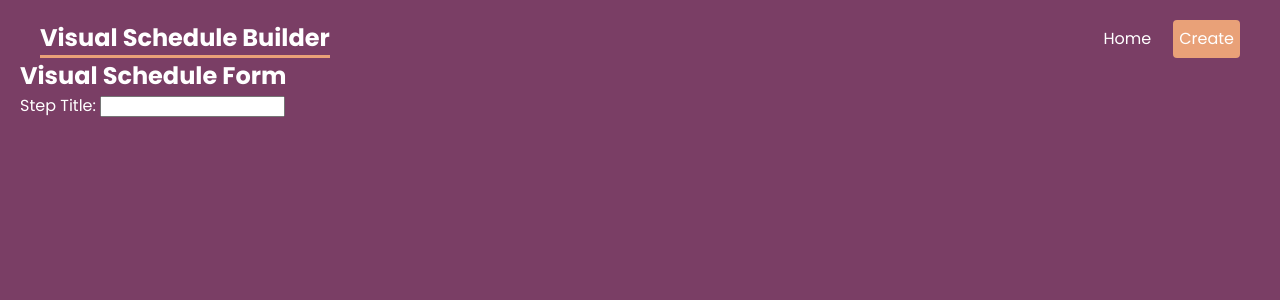
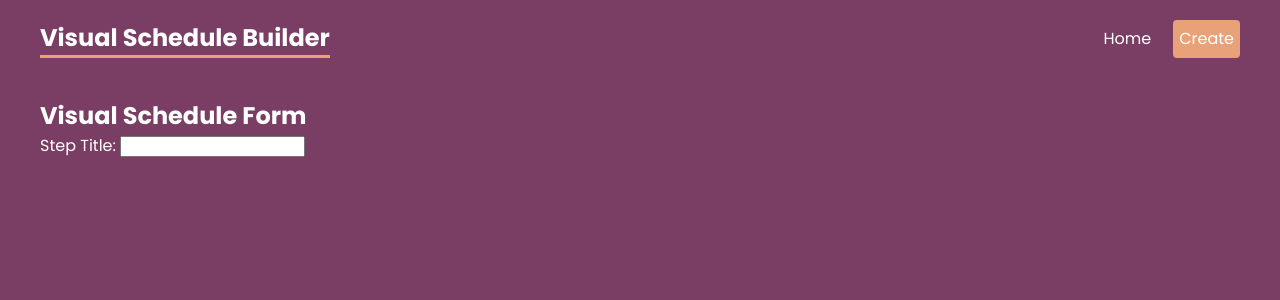
Before and after one commit to EvanDonica/Visual-Schedule-App, a React (Create React App) app: page /create in a window 1280 px wide. Shown: the top 300 px of the page. Built offline with nearby package versions, Linux system fonts and the light colour scheme.

Commit message:
Updated routers using createBrowserRouter

```diff
--- a/src/App.js
+++ b/src/App.js
@@ -1,26 +1,30 @@
-import { BrowserRouter, Routes, Route, Link, NavLink } from "react-router-dom";
+import {
+    createBrowserRouter,
+    Route,
+    Link,
+    NavLink,
+    createRoutesFromElements,
+    RouterProvider} from "react-router-dom";
 
 import Home from './pages/Home';
 import Create from './pages/create'
+
 import './index.css';
+
+import RootLayout from "./layouts/RootLayout";
+
+const router = createBrowserRouter(
+    createRoutesFromElements(
+    <Route path = "/" element = {<RootLayout/>}>
+         <Route index element= {<Home />} />
+         <Route path="create" element= {<Create />} />
+    </Route>
+    )
+)
 
 const App = () =>{
     return(
-        <BrowserRouter>
-        <header>
-            <nav>
-                <h1>Visual Schedule Builder</h1>
-                <NavLink to="/">Home</NavLink>
-                <NavLink to="/create">Create</NavLink>
-            </nav>
-        </header>
-            <main>
-                <Routes>
-                    <Route index element= {<Home />}/>
-                    <Route path="/create" element= {<Create />}/>
-                </Routes>
-            </main>
-        </BrowserRouter>
+            <RouterProvider router={router}/>
 )};
 
 export default App
--- a/src/index.css
+++ b/src/index.css
@@ -43,3 +43,8 @@
 header nav a.active{
     background: var(--primary);
 }
+
+main{
+    max-width: 1200px;
+    margin: 40px auto;
+}
--- /dev/null
+++ b/src/layouts/RootLayout.js
@@ -0,0 +1,18 @@
+import { NavLink, Outlet} from "react-router-dom"
+
+export default function RootLayout(){
+    return(
+        <div className="root-layout">
+            <header>
+                <nav>
+                    <h1>Visual Schedule Builder</h1>
+                    <NavLink to="/">Home</NavLink>
+                    <NavLink to="/create">Create</NavLink>
+                </nav>
+            </header>
+            <main>
+                <Outlet />
+            </main>
+         </div>
+    )
+}
```
